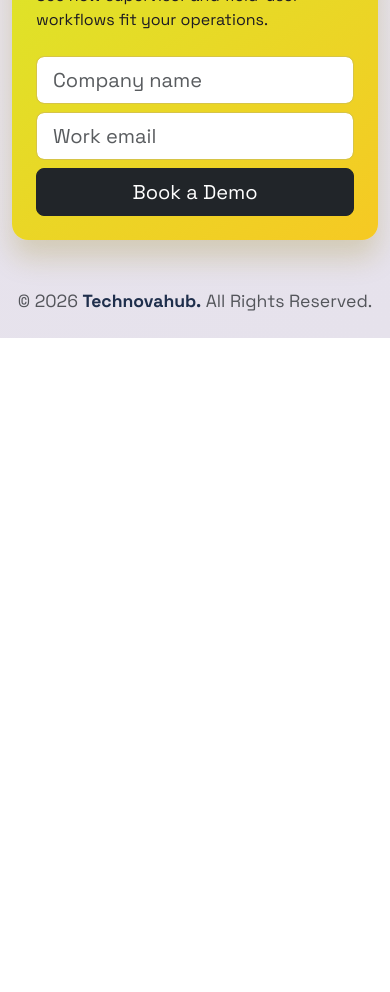
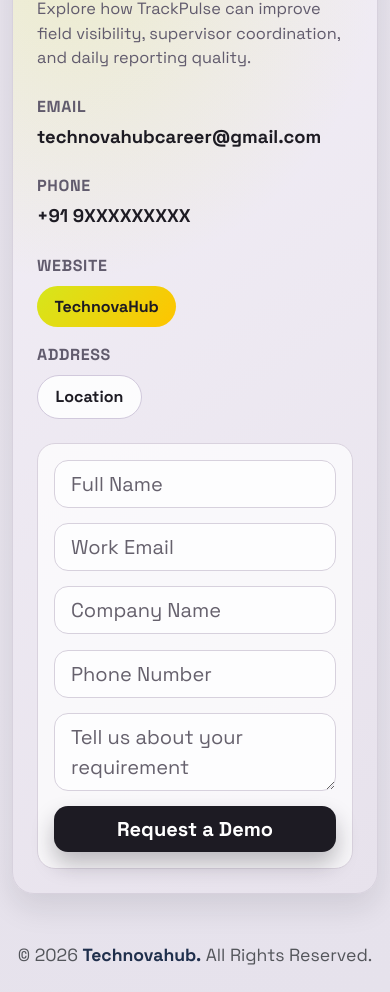
Before and after one commit to technovahub2025/tracking_app_landingPage, a React (Vite) app: page / in a window 390 px wide. Shown: the part 6300-7292 px from the top of the page. Before the commit the page ends 6638 px from the top, so only its background shows below. Built offline with nearby package versions, Linux system fonts and the light colour scheme.

Commit message:
cantacts_updated

```diff
--- a/src/App.css
+++ b/src/App.css
@@ -486,12 +486,101 @@
 }
 
 .contact {
-  background: linear-gradient(145deg, #dae829, #f6c923);
-  box-shadow: 0 18px 28px rgba(152, 128, 12, 0.24);
+  background:
+    radial-gradient(circle at 15% 8%, rgba(214, 230, 28, 0.18) 0%, transparent 32%),
+    linear-gradient(145deg, #f3eff7, #e7e2ec);
+  box-shadow: var(--card-shadow);
 }
 
-.contact .form-control {
-  border-color: #d6c448;
+.contact-shell {
+  border: 1px solid var(--line);
+  border-radius: 28px;
+}
+
+.contact-title {
+  font-family: "Sora", sans-serif;
+  font-size: clamp(1.8rem, 2.5vw, 2.8rem);
+  max-width: 14ch;
+}
+
+.contact-copy {
+  color: var(--muted);
+  font-size: 1.15rem;
+  max-width: 34ch;
+}
+
+.contact-meta .meta-label {
+  color: #615b6d;
+  font-weight: 700;
+  letter-spacing: 0.04em;
+}
+
+.contact-meta .meta-value {
+  color: var(--ink);
+  font-size: 1.15rem;
+  font-weight: 600;
+}
+
+.meta-chip {
+  display: inline-flex;
+  align-items: center;
+  justify-content: center;
+  border-radius: 999px;
+  padding: 0.55rem 1.1rem;
+  font-weight: 700;
+  color: #1d1b23;
+  background: linear-gradient(130deg, #d6e61c, #ffc400);
+}
+
+.meta-chip a{
+  text-decoration: none;
+  color: var(--ink);
+}
+
+.meta-chip-outline {
+  color: #544d61;
+  background: rgba(255, 255, 255, 0.85);
+  border: 1px solid #d1c9dc;
+}
+
+.contact-form-box {
+  background: rgba(255, 255, 255, 0.72);
+  border: 1px solid #d9d2de;
+  border-radius: 24px;
+  padding: 1.2rem;
+  display: grid;
+  gap: 0.95rem;
+  height: 100%;
+}
+
+.contact-input {
+  border-radius: 14px;
+  border: 1px solid #d7d1dd;
+  background: rgba(253, 253, 254, 0.95);
+}
+
+.contact-input::placeholder {
+  color: #66616d;
+  opacity: 1;
+}
+
+.contact-textarea {
+  min-height: 138px;
+  resize: vertical;
+}
+
+.contact-submit-btn {
+  border: 0;
+  border-radius: 14px;
+  font-weight: 700;
+  color: #fff;
+  background: #1d1b23;
+  box-shadow: 0 12px 22px rgba(28, 24, 35, 0.28);
+}
+
+.contact-submit-btn:hover {
+  color: #fff;
+  background: #111015;
 }
 
 .map-preview {
@@ -676,13 +765,59 @@
 body.theme-dark .faq-item .accordion-button,
 body.theme-dark .faq-item .accordion-body {
   background: #142238;
-  border-color: #365073;
+  border-color: #5c7397;
   color: #ecf3ff;
 }
 
 body.theme-dark .contact .form-control::placeholder {
-  color: #b7c7e6;
+  color: #c6bfd9;
   opacity: 1;
+}
+
+body.theme-dark .contact-shell {
+  border-color: #445977;
+  background:
+    radial-gradient(circle at 18% 12%, rgba(186, 205, 54, 0.2) 0%, transparent 36%),
+    linear-gradient(145deg, #18263e, #142238);
+}
+
+body.theme-dark .contact-copy {
+  color: #b8c3d8;
+}
+
+body.theme-dark .contact-meta .meta-label {
+  color: #a7b4cf;
+}
+
+body.theme-dark .contact-meta .meta-value {
+  color: #ebf3ff;
+}
+
+body.theme-dark .meta-chip {
+  color: #1a1820;
+  background: linear-gradient(130deg, #d6e61c, #f6c923);
+}
+
+body.theme-dark .meta-chip-outline {
+  color: #d9e4f8;
+  border-color: #5f7293;
+  background: rgba(24, 38, 61, 0.75);
+}
+
+body.theme-dark .contact-form-box {
+  background: rgba(20, 33, 53, 0.82);
+  border-color: #516890;
+}
+
+body.theme-dark .contact-input {
+  border-color: #5d7398;
+  background: rgba(24, 38, 61, 0.85);
+  color: #edf4ff;
+}
+
+body.theme-dark .contact-submit-btn {
+  color: #17151d;
+  background: linear-gradient(120deg, #d6e61c, #ffc400);
 }
 
 body.theme-dark .faq-item .accordion-button:not(.collapsed) {
@@ -988,6 +1123,19 @@
     border-radius: 24px;
   }
 
+  .contact-shell {
+    border-radius: 22px;
+  }
+
+  .contact-copy {
+    font-size: 1.02rem;
+  }
+
+  .contact-form-box {
+    border-radius: 18px;
+    padding: 1rem;
+  }
+
   .brand-tile {
     min-width: 180px;
   }
--- a/src/App.jsx
+++ b/src/App.jsx
@@ -549,24 +549,63 @@
           </div>
         </section>
 
-        <section id="contact" className="contact rounded-4 p-4 mt-4 reveal">
-          <h2 className="fw-bold section-title">Launch TrackPulse for your team</h2>
-          <p className="mb-0 mt-2">
-            See how supervisor and field-user workflows fit your operations.
-          </p>
-          <form className="row g-2 mt-3" onSubmit={handleDemoSubmit}>
-            <div className="col-md-4">
-              <input className="form-control form-control-lg" type="text" placeholder="Company name" />
+        <section id="contact" className="contact contact-shell p-4 mt-4 reveal">
+          <div className="row g-4 align-items-stretch">
+            <div className="col-lg-5">
+              <div className="contact-info">
+                <h2 className="fw-bold contact-title">Talk to the TrackPulse Team</h2>
+                <p className="mb-0 mt-3 contact-copy">
+                  Explore how TrackPulse can improve field visibility, supervisor coordination, and
+                  daily reporting quality.
+                </p>
+
+                <div className="contact-meta mt-4">
+                  <p className="meta-label mb-1">EMAIL</p>
+                  <p className="meta-value mb-0">technovahubcareer@gmail.com</p>
+                </div>
+
+                <div className="contact-meta mt-4">
+                  <p className="meta-label mb-1">PHONE</p>
+                  <p className="meta-value mb-0">+91 9XXXXXXXXX</p>
+                </div>
+
+                <div className="contact-meta mt-4">
+                  <p className="meta-label mb-2">WEBSITE</p>
+                  <span className="meta-chip"><a href="https://www.technovahub.in/">TechnovaHub</a></span>
+                </div>
+
+                <div className="contact-meta mt-3">
+                  <p className="meta-label mb-2">ADDRESS</p>
+                  <span className="meta-chip meta-chip-outline"><a href="https://www.google.com/maps?q=Technova+Hub">Location</a></span>
+                </div>
+              </div>
             </div>
-            <div className="col-md-4">
-              <input className="form-control form-control-lg" type="email" placeholder="Work email" />
+
+            <div className="col-lg-7">
+              <form className="contact-form-box" onSubmit={handleDemoSubmit}>
+                <input className="form-control form-control-lg contact-input" type="text" placeholder="Full Name" />
+                <input className="form-control form-control-lg contact-input" type="email" placeholder="Work Email" />
+                <input
+                  className="form-control form-control-lg contact-input"
+                  type="text"
+                  placeholder="Company Name"
+                />
+                <input
+                  className="form-control form-control-lg contact-input"
+                  type="tel"
+                  placeholder="Phone Number"
+                />
+                <textarea
+                  className="form-control form-control-lg contact-input contact-textarea"
+                  placeholder="Tell us about your requirement"
+                />
+                <button className="btn contact-submit-btn btn-lg w-100" type="submit">
+                  Request a Demo
+                </button>
+              </form>
             </div>
-            <div className="col-md-4 d-grid">
-              <button className="btn btn-dark btn-lg" type="submit">
-                Book a Demo
-              </button>
-            </div>
-          </form>
+          </div>
+
           {demoSubmitted ? (
             <p className="mt-3 mb-0 fw-semibold demo-message">
               Demo request captured. Our team will contact you shortly.
```
